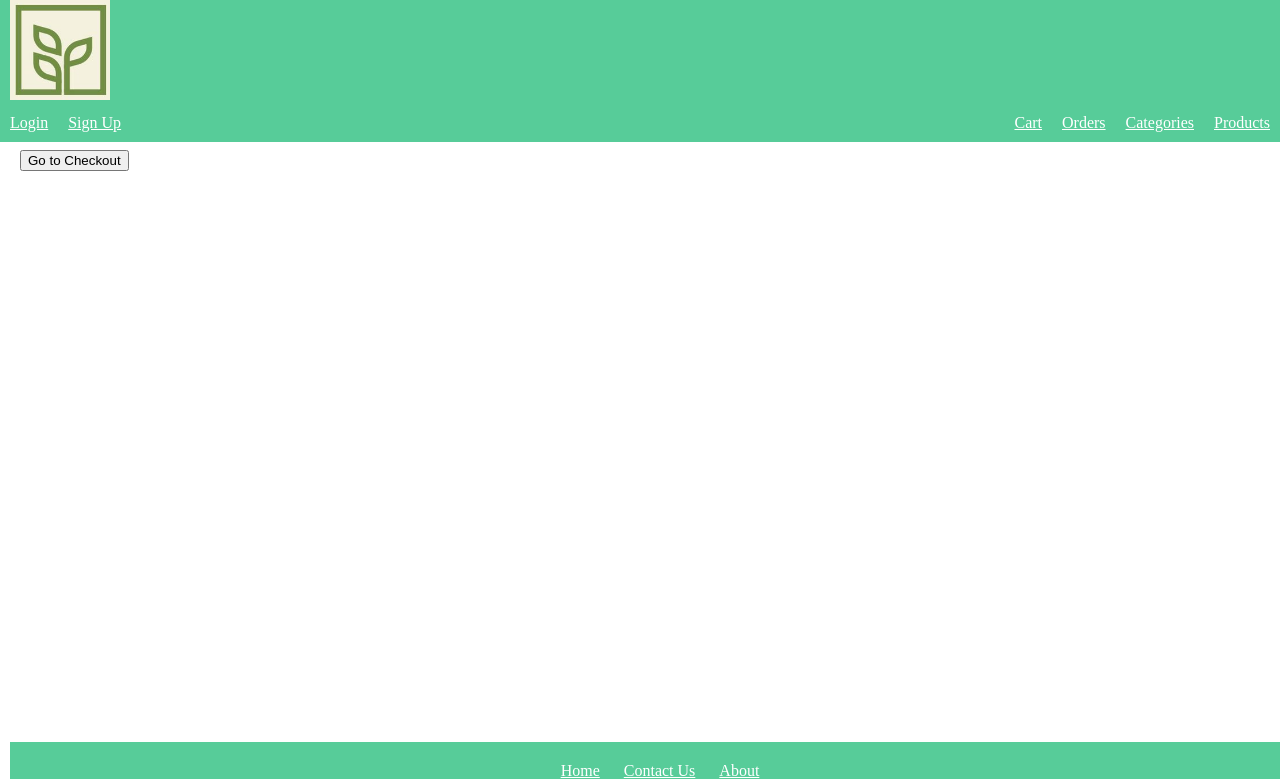
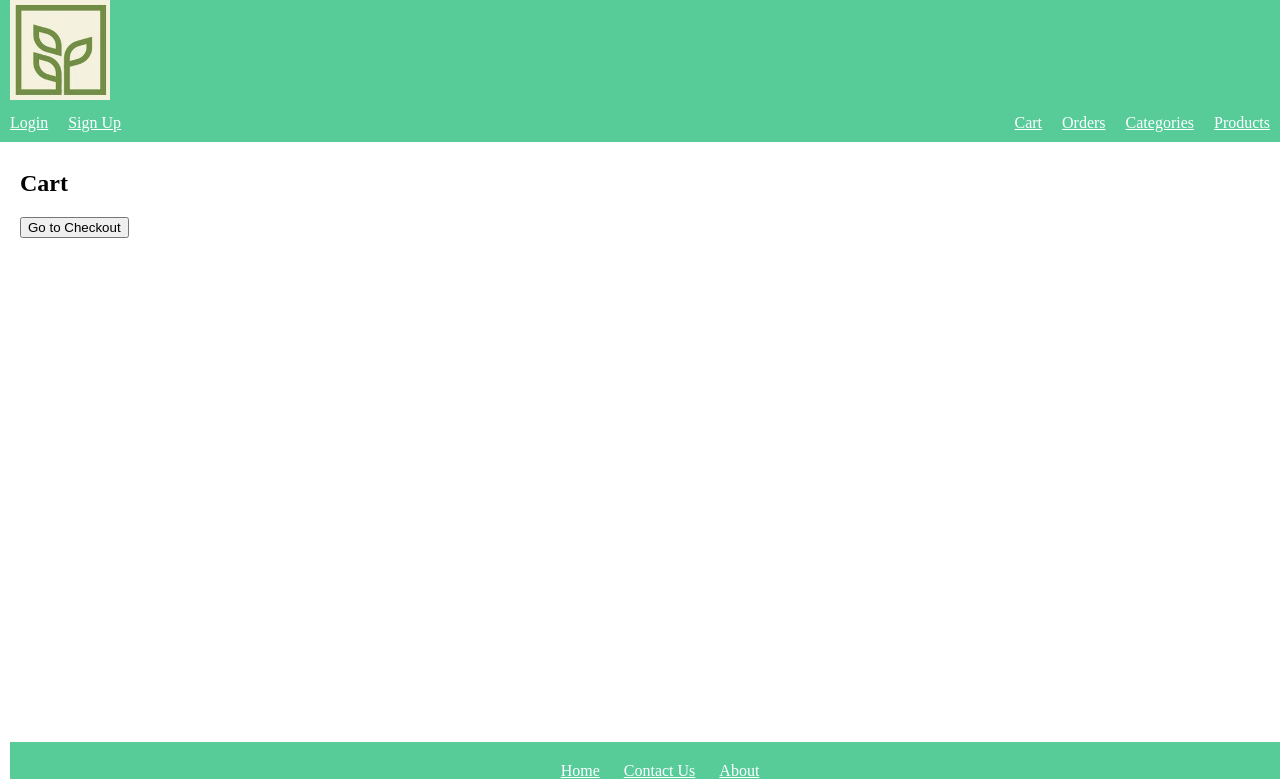
Before and after one commit to c-wright-98/QA_Store, a Flask app: page /cart in a window 1280 px wide. Shown: the top 779 px of the page. Run offline with Flask 3, Linux system fonts and the light colour scheme.

Commit message:
Added headers to pages

```diff
--- a/templates/cart.html
+++ b/templates/cart.html
@@ -1,7 +1,10 @@
 {% extends "base.html" %}
 
 {% block content %}
-    <form action="{{url_for('checkout')}}" method="get">
-        <button type="submit"> Go to Checkout </button>
-    </form>
+    <div class="form-content">
+        <h2> Cart </h2>
+        <form action="{{url_for('checkout')}}" method="get">
+            <button type="submit"> Go to Checkout </button>
+        </form>
+    </div>
 {% endblock %}
--- a/templates/checkout.html
+++ b/templates/checkout.html
@@ -2,6 +2,7 @@
 
 {% block content %}
     <div class="form-content">
+        <h2> Checkout </h2>
         <form action="{{url_for('payment')}}" method="post">
             <label for="shipping-name"><strong> Name: </label>
             <input type="text" id="shipping-name" name="shipping-name" required>
--- a/templates/payment.html
+++ b/templates/payment.html
@@ -1,7 +1,11 @@
 {% extends "base.html" %}
 
 {% block content %}
+    <div class="form-content">
+        <h2> Payment </h2>
         <form action="{{url_for('success')}}" method="get">
-        <button type="submit"> Test Payment </button>
+
+            <button type="submit"> Test Payment </button>
         </form>
+    </div>
 {% endblock %}
--- a/templates/success.html
+++ b/templates/success.html
@@ -2,5 +2,4 @@
 
 {% block content %}
     <h2 class="success">Successful Payment</h2>
-
 {% endblock %}
```
